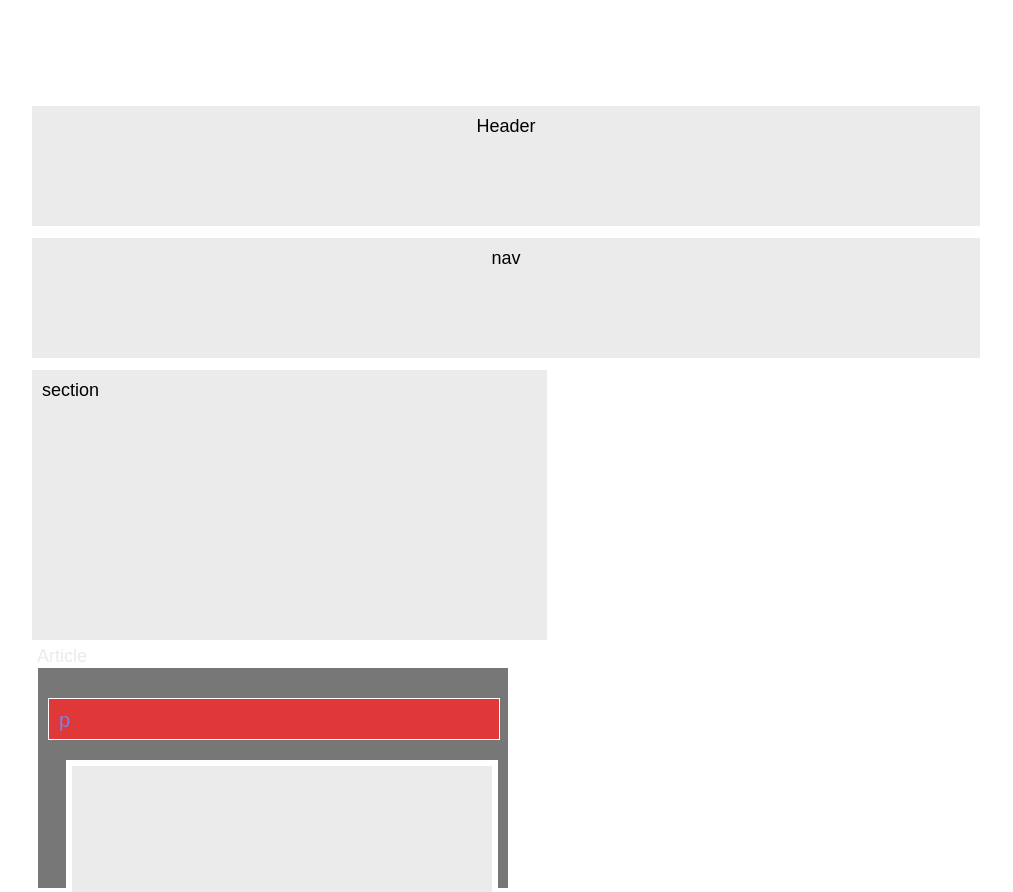
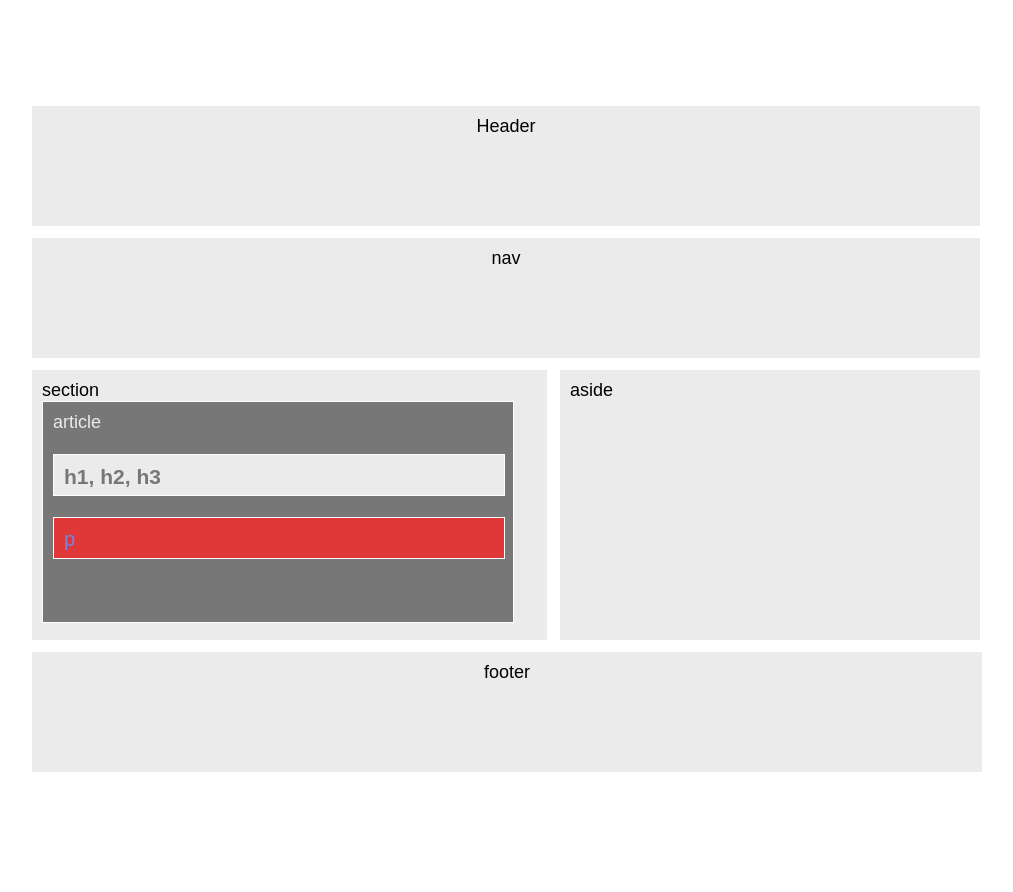
Before and after one commit to ashtinannb/HW-Wireframe, a plain HTML site: page index.html in a window 1280 px wide. Shown: the top 892 px of the page, without its empty margins (134-1147 px from the left). After the commit the page ends 800 px from the top, so only its background shows below. Drawn offline with Linux system fonts and the light colour scheme.

Commit message:
added notes on incomplete sections

```diff
--- a/index.html
+++ b/index.html
@@ -7,26 +7,26 @@
   <link rel="stylesheet" href="style.css">
 </head>
 
+<!--I had an extremely difficult time trying to center
+the words inthe middle of the boxes-->
 <body>
-  <div class="container">
-
  <header>Header</header>
 
  <nav>nav</nav>
 
- <section>section</section>
+<!--I could not get the box sizing correct on this portion-->
+ <section>section
+   <article>article
+    <h1>h1, h2, h3</h1>
+     <p>p</p>
+  </article>
+  </section>
 
- <article>Article<article>
+<!--For the "Aside" and "Section" side by side, I set the same height and width
+but was unable to get them to match up just right-->
+  <aside>aside</aside>
 
- <p>p</p>
-
- <aside>aside</aside>
-
- <footer>footer</footer>
-
-
-
-
+  <footer>footer</footer>
 </body>
 
 </html>
```
